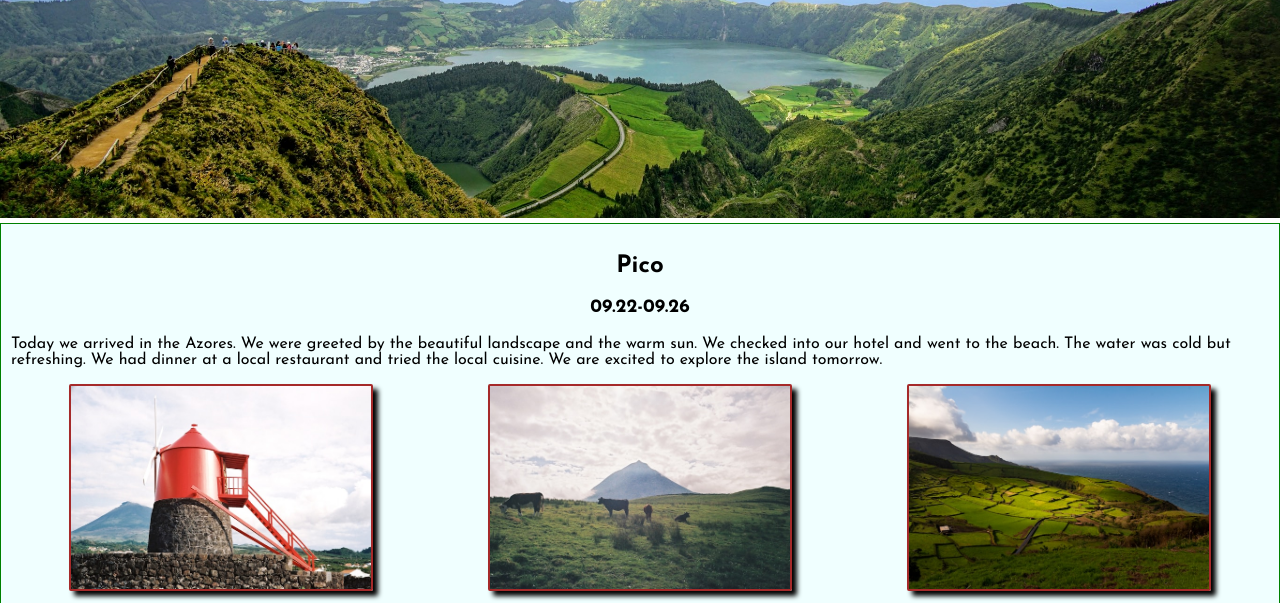
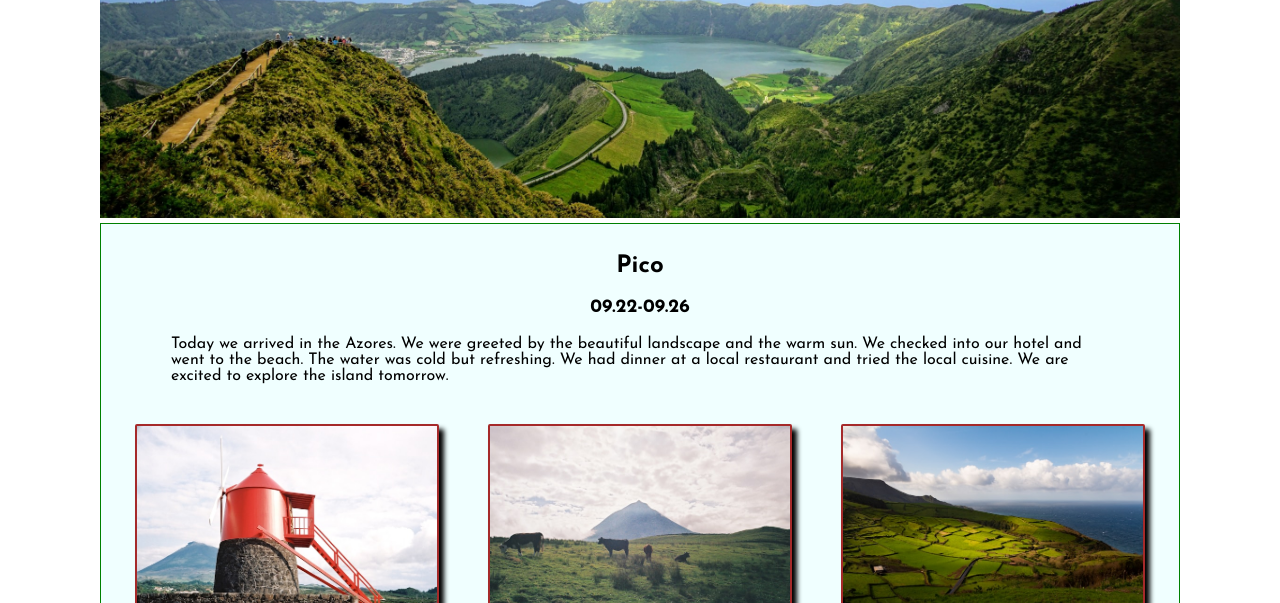
Before and after one commit to Oobiewan/azores_holiday_site, a website built with Vite: page index.html in a window 1280 px wide. Shown: the part 197-800 px from the top of the page. Built offline with nearby package versions, Linux system fonts and the light colour scheme; files whose address does not match are found by name.

Commit message:
add missing image and make image-triplet wrap

```diff
--- a/styles.css
+++ b/styles.css
@@ -18,10 +18,14 @@ h2,h3 {
 
 p {
     font-family: "Josefin Sans";
+    margin: 0 60px;
 }
 
 body {
     margin: 0;
+    max-width: 1080px;
+    margin-left: auto;
+    margin-right: auto;
 }
 
 title {
@@ -36,9 +40,10 @@ title {
 }
 
 .image-triplet {
-    margin-left: ;
     display: flex;
     justify-content: space-around;
+    margin: 30px 0 10px 0;
+    flex-wrap: wrap;
 }
 
 .location-img {
@@ -46,4 +51,5 @@ title {
     box-shadow: 5px 5px 5px black;
     border: 2px solid brown;
     border-radius: 2px ;
+    margin: 10px 0;
 }
```
Also changed, not shown: images/saojorge_paul-taton-cKIwXSN-GqQ-unsplash.jpg (added).
